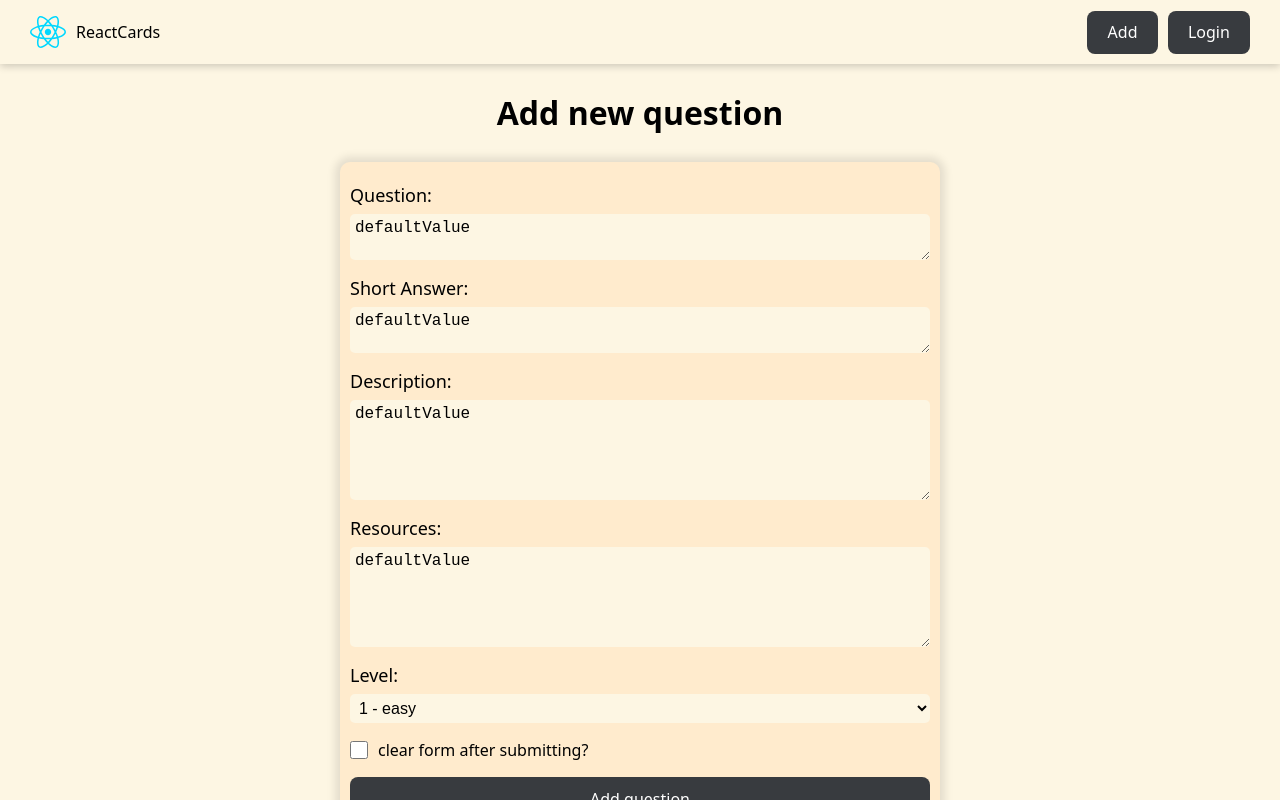
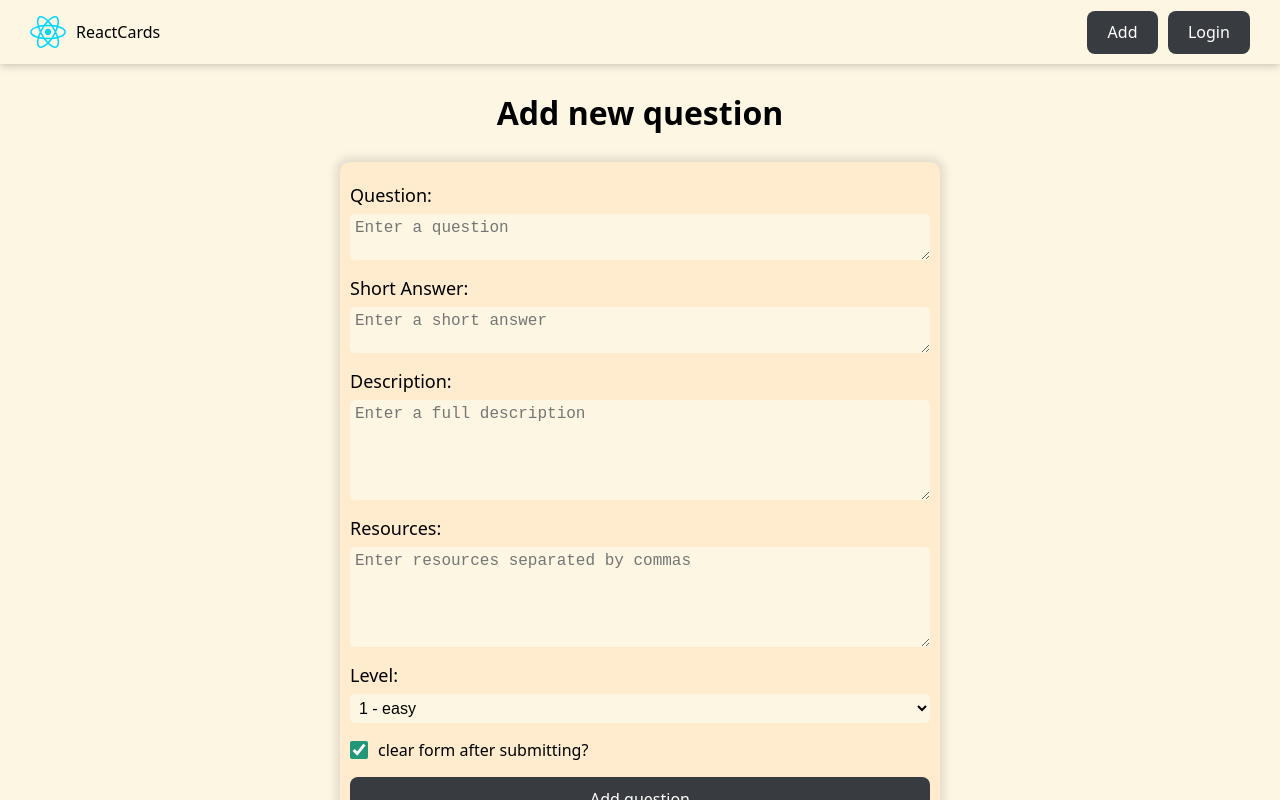
Before and after one commit to Misharkus/react-app, a React (Vite) app: page /addquestion in a window 1280 px wide. Built offline with nearby package versions, Linux system fonts and the light colour scheme.

Commit message:
adding new question

```diff
--- a/src/db.json
+++ b/src/db.json
@@ -564,6 +564,39 @@
       "resources": [],
       "level": 1,
       "completed": false
+    },
+    {
+      "id": "578a",
+      "question": "How much i need to learn React?",
+      "answer": "100 years",
+      "description": "Too much but maybe not",
+      "resources": [
+        "\"http://my-head.com.ua\""
+      ],
+      "level": 2,
+      "completed": false
+    },
+    {
+      "id": "007f",
+      "question": "What it means to be a human?",
+      "answer": "error",
+      "description": "Massive error attack on my head",
+      "resources": [
+        "https://google.com"
+      ],
+      "level": 3,
+      "completed": false
+    },
+    {
+      "id": "371c",
+      "question": "What your favorite movie?",
+      "answer": "Requiem for a dream",
+      "description": "sad true",
+      "resources": [
+        "https://imdb.com"
+      ],
+      "level": 1,
+      "completed": false
     }
   ]
 }
--- a/src/pages/AddQuestionPage/AddQuestionPage.jsx
+++ b/src/pages/AddQuestionPage/AddQuestionPage.jsx
@@ -1,16 +1,54 @@
 import cls from "./AddQuestionPage.module.css";
 import { Button } from "../../components/Button";
+import { useActionState } from "react";
+import { toast } from "react-toastify";
+import { delayFn } from "../../helpers/delayFn";
+import { API_URL } from "../../constants";
+
+const createCardAction = async (_prevState, formData) => {
+  try {
+    await delayFn();
+
+    const newQuestion = Object.fromEntries(formData);
+    const resources = newQuestion.resources.trim();
+    const isClearForm = newQuestion.clearForm; //formData.get("clearForm")
+
+    const response = await fetch(`${API_URL}/react`, {
+      method: "POST",
+      body: JSON.stringify({
+        question: newQuestion.question,
+        answer: newQuestion.answer,
+        description: newQuestion.description,
+        resources: resources.length ? resources.split(",") : [],
+        level: Number(newQuestion.level),
+        completed: false,
+        editDate: undefined,
+      }),
+    });
+
+    const question = response.json();
+    toast.success("New question is successfully created");
+
+    return isClearForm ? {} : question;
+  } catch (error) {
+    toast.error(error.message);
+  }
+};
 
 export const AddQuestionPage = () => {
+  const [formState, formAction, isPending] = useActionState(createCardAction, {
+    clearForm: true,
+  });
+
   return (
     <>
       <h1 className={cls.formTitle}>Add new question</h1>
       <div className={cls.formContainer}>
-        <form action="" className={cls.form}>
+        <form action={formAction} className={cls.form}>
           <div className={cls.formControl}>
             <label htmlFor="questionField">Question: </label>
             <textarea
-              defaultValue={"defaultValue"}
+              defaultValue={formState.question}
               name="question"
               id="questionField"
               cols="30"
@@ -21,7 +59,7 @@ export const AddQuestionPage = () => {
           <div className={cls.formControl}>
             <label htmlFor="answerField">Short Answer: </label>
             <textarea
-              defaultValue={"defaultValue"}
+              defaultValue={formState.answer}
               name="answer"
               id="answerField"
               cols="30"
@@ -32,7 +70,7 @@ export const AddQuestionPage = () => {
           <div className={cls.formControl}>
             <label htmlFor="descriptionField">Description: </label>
             <textarea
-              defaultValue={"defaultValue"}
+              defaultValue={formState.description}
               name="description"
               id="descriptionField"
               cols="30"
@@ -43,7 +81,7 @@ export const AddQuestionPage = () => {
           <div className={cls.formControl}>
             <label htmlFor="resourcesField">Resources: </label>
             <textarea
-              defaultValue={"defaultValue"}
+              defaultValue={formState.resources}
               name="resources"
               id="resourcesField"
               cols="30"
@@ -53,7 +91,7 @@ export const AddQuestionPage = () => {
           </div>
           <div className={cls.formControl}>
             <label htmlFor="levelField">Level: </label>
-            <select name="level" id="levelField" defaultValue={"defaultValue"}>
+            <select name="level" id="levelField" defaultValue={formState.level}>
               <option disabled>Question Level</option>
               <hr />
               <option value="1">1 - easy</option>
@@ -68,12 +106,12 @@ export const AddQuestionPage = () => {
               type="checkbox"
               name="clearForm"
               id="clearFormField"
-              defaultValue={true}
+              defaultChecked={formState.clearForm}
             />
             <span>clear form after submitting?</span>
           </label>
 
-          <Button>Add question</Button>
+          <Button isDisabled={isPending}>Add question</Button>
         </form>
       </div>
     </>
```
